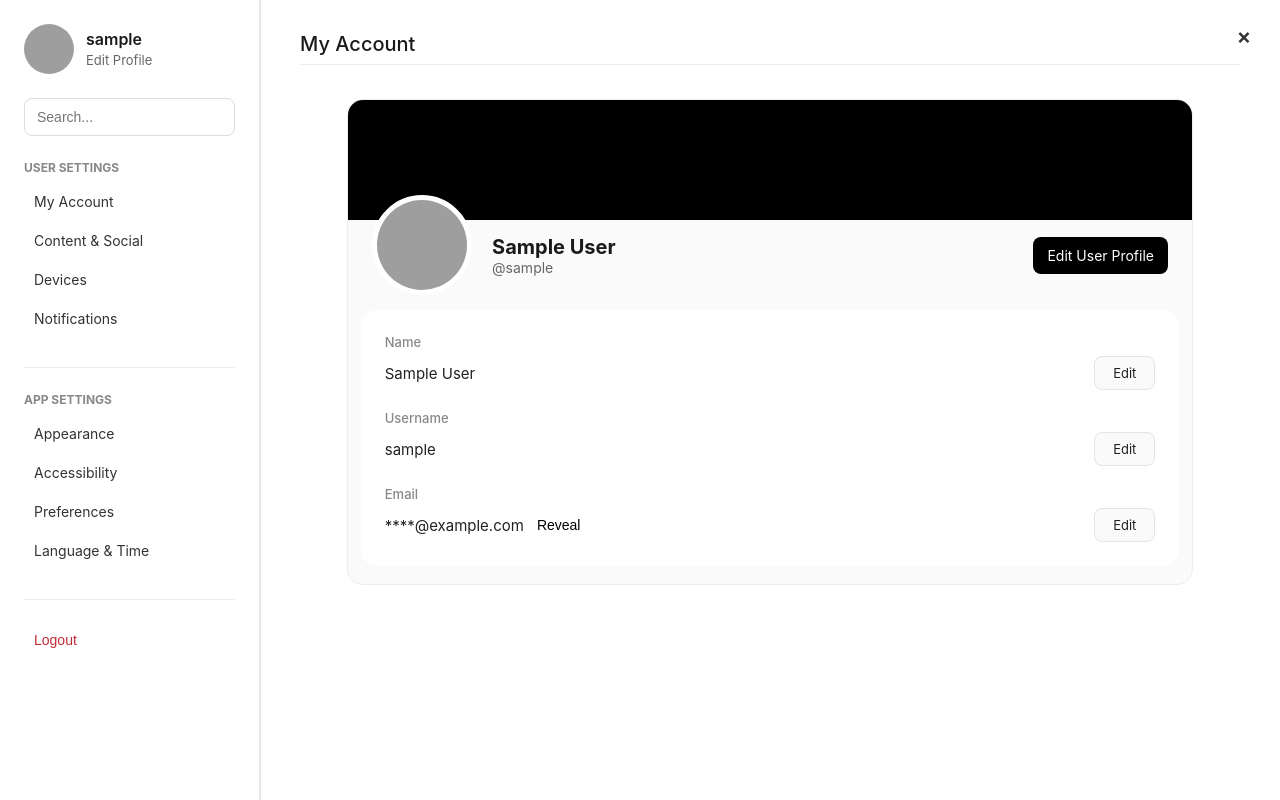
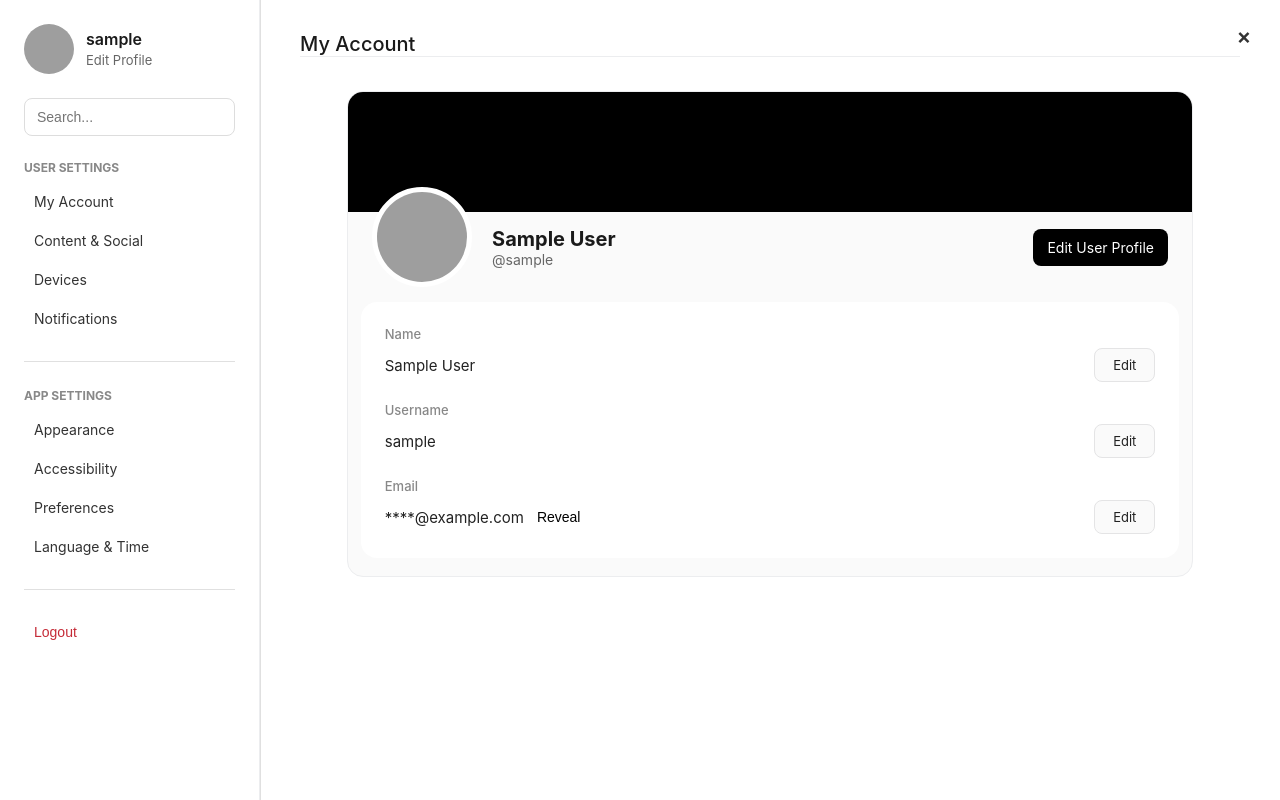
Before and after one commit to longknguyen/clubstrate, a Django app: page /users/profile/ in a window 1280 px wide. Run offline with Django 4.2, Linux system fonts and the light colour scheme; the visitor is signed in with stand-in values (Sample User, id 1); data comes from the database, SQL or seed files in the repository; grey boxes are pictures that could not be loaded.

Commit message:
chore: restyle horizontal bar margin offsets

```diff
--- a/templates/profile_base.html
+++ b/templates/profile_base.html
@@ -42,7 +42,7 @@
             </a>
         </div>
 
-        <div class="horizontal-divider"></div>
+        <div class="horizontal-divider-sidebar"></div>
 
         <div class="sidebar-section">
             <h4>App Settings</h4>
@@ -52,7 +52,8 @@
             <a href="#">Language & Time</a>
         </div>
 
-        <div class="horizontal-divider"></div>
+        <div class="horizontal-divider-sidebar"></div>
+
         <form method="post" action="{% url 'logout' %}" class="logout-form">
             {% csrf_token %}
             <button type="submit" class="sidebar-logout-btn">Logout</button>
--- a/users/static/users/profile_base.css
+++ b/users/static/users/profile_base.css
@@ -140,11 +140,12 @@ body {
     font-weight: 500;
 }
 
-.horizontal-divider {
+.horizontal-divider-sidebar {
     height: 1px;
     width: 100%;
     background: #e0e0e0;
-    margin-top: 8px;
+    margin-top: 2px;
+    margin-bottom: 2px;
 }
 
 .close-btn {
```
